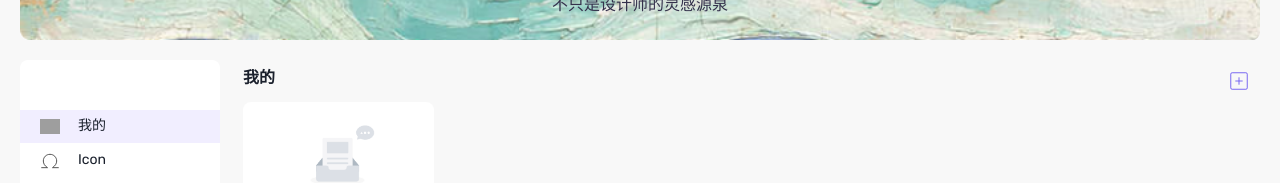
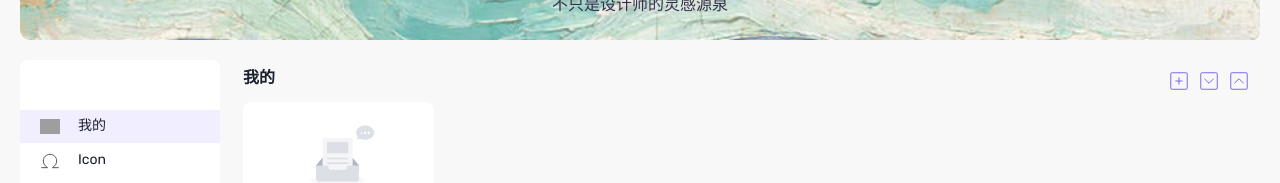
Before and after one commit to afterwork-design/castalia, a Next.js app: page / in a window 1280 px wide. Shown: the part 130-313 px from the top of the page. Built offline with nearby package versions, Linux system fonts and the light colour scheme; grey boxes are pictures that could not be loaded.

Commit message:
feat: 添加导入导出的功能, #19

```diff
--- a/src/components/content.tsx
+++ b/src/components/content.tsx
@@ -1,5 +1,5 @@
 import {resource, ResourceItem} from "src/server";
-import {Box, HStack, VStack, Text, Image} from "@chakra-ui/react";
+import {Box, HStack, VStack, Text, Image, useToast} from "@chakra-ui/react";
 import ResourcePanel from "./resourcePanel";
 import {RounderBox, H2} from "src/components/primitives"
 import React, {useEffect, useState} from "react";
@@ -15,6 +15,7 @@ export const MyCollectionContext = React.createContext<{
 const Content = () => {
     const [myCollection, setMyCollection] = useState<ResourceItem[]>([]);
     const [addResourceModalOpen, setAddResourceModalOpen] = useState<boolean>(false);
+    const toast = useToast();
 
     const updateMyCollection = () => {
         if (isSupportIndexDB()) {
@@ -38,6 +39,56 @@ const Content = () => {
         icon: ""
     };
 
+    const importMyCollection = () => {
+        var elem = document.createElement("input");
+        elem.setAttribute("type", "file");
+        elem.addEventListener("change", (event: any) => {
+            if (event.target.files.length !== 1) {
+                console.log("No file selected");
+            } else {
+                const reader = new FileReader();
+                reader.onloadend = () => {
+                    const my = JSON.parse(reader.result?.toString() as string);
+                    getDb().then((db) => {
+                        if (my instanceof Array) {
+                            const writePromises: Promise<boolean>[] = [];
+                            my.forEach((item) => {
+                                writePromises.push(db.write(myCollectionTableName, item));
+                            });
+                            Promise.allSettled(writePromises).then(() => {
+                                toast({
+                                    title: "导入完成",
+                                    status: "success",
+                                    duration: 1000
+                                });
+                                updateMyCollection();
+                            })
+                        } else {
+                            toast({
+                                title: "导入失败, 文件格式错误",
+                                status: "error",
+                                duration: 2000
+                            })
+                        }
+                    });
+                };
+
+                reader.readAsText(event.target.files[0]);
+            }
+        });
+
+        elem.click();
+    };
+
+    const exportMyCollectionToLocal = () => {
+        var blob = new Blob([JSON.stringify([myCollection], null, 2)], {type: "application/json;charset=utf-8"}).slice(2,-1);
+        var url = URL.createObjectURL(blob);
+        var elem = document.createElement("a");
+        elem.href = url;
+        elem.download = "我的收藏.json";
+        elem.click();
+    };
+
     return (
         <MyCollectionContext.Provider value={{setMyCollection}}>
             <VStack
@@ -59,18 +110,20 @@ const Content = () => {
                         title="添加至我的"
                         onClick={() => setAddResourceModalOpen(true)}
                     />
-                    {/* <Image
+                    <Image
                         src="./import.svg"
                         w="22px"
                         cursor="pointer"
                         title="导入"
+                        onClick={importMyCollection}
                     />
                     <Image
                         src="./export.svg"
                         w="22px"
                         cursor="pointer"
                         title="导出"
-                    /> */}
+                        onClick={exportMyCollectionToLocal}
+                    />
                 </HStack>
                 <ResourcePanel
                     key={my.name}
```
